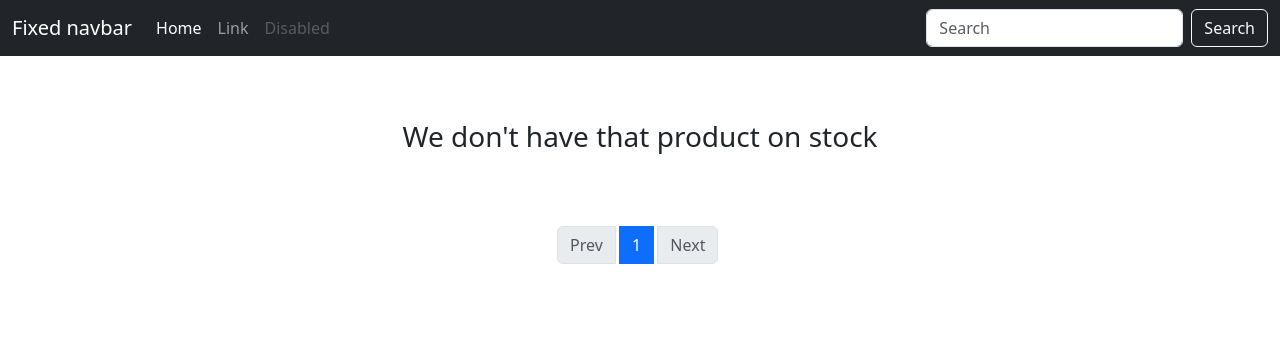
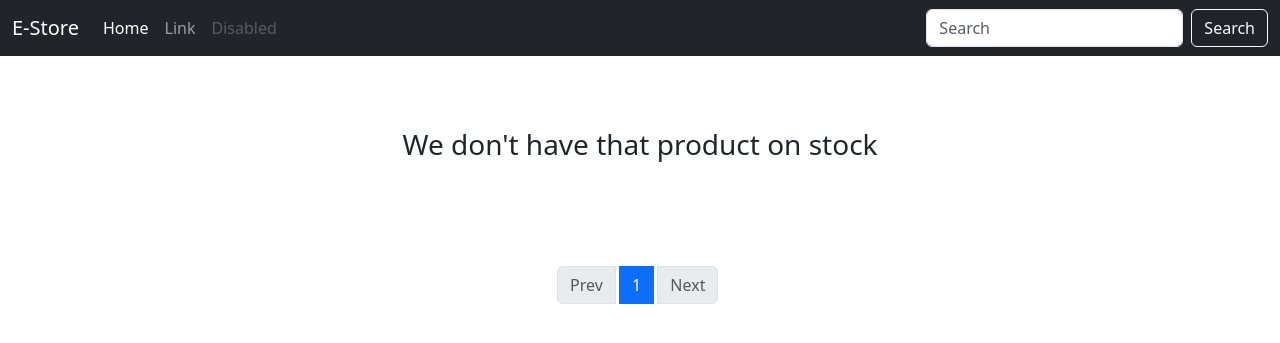
Before and after one commit to stanislavtz/ecommerce, a Django app: page /shop/ in a window 1280 px wide. Shown: the top 343 px of the page. Run offline with Django 5.2, Linux system fonts and the light colour scheme; data that the repository does not hold is empty.

Commit message:
Update nanvigation bar

```diff
--- a/ecommerce/shop/templates/shop/includes/nav-bar.html
+++ b/ecommerce/shop/templates/shop/includes/nav-bar.html
@@ -1,6 +1,6 @@
-<nav class="navbar navbar-expand-md navbar-dark fixed-top bg-dark">
+<nav class="navbar navbar-expand-md navbar-dark bg-dark">
     <div class="container-fluid">
-        <a class="navbar-brand" href="#">Fixed navbar</a>
+        <a class="navbar-brand" href="{% url 'index' %}">E-Store</a>
         <button class="navbar-toggler" type="button" data-bs-toggle="collapse" data-bs-target="#navbarCollapse" aria-controls="navbarCollapse" aria-expanded="false" aria-label="Toggle navigation">
             <span class="navbar-toggler-icon"></span>
         </button>
--- a/ecommerce/shop/templates/shop/index.html
+++ b/ecommerce/shop/templates/shop/index.html
@@ -8,7 +8,7 @@
 {% block title %}Shop Dashboard{% endblock %}
 
 {% block body %}
-    <div class="container mt-5">
+    <div class="container">
         <div class="row">
             {% for product in products %}
                 <div class="col-md-3 my-3">
@@ -40,7 +40,7 @@
         </div>
 
         <div class="row">
-            <div class="col offset-md-5 my-3">
+            <div class="col offset-md-5 my-5">
                 <ul class="pagination">
                     <li class="page-item">
                         {% if products.has_previous %}
--- a/ecommerce/shop/views.py
+++ b/ecommerce/shop/views.py
@@ -20,7 +20,7 @@ def index(request):
         products = products.filter(title__icontains=session_title)
 
 
-    paginator = Paginator(products, 4)
+    paginator = Paginator(products, 8)
     page = request.GET.get("page")
     products = paginator.get_page(page)
 
```
Also changed, not shown: ecommerce/shop/templates/shop/detail.html (+2 -7 lines). Lines whose indentation alone changed are shown as unchanged.
